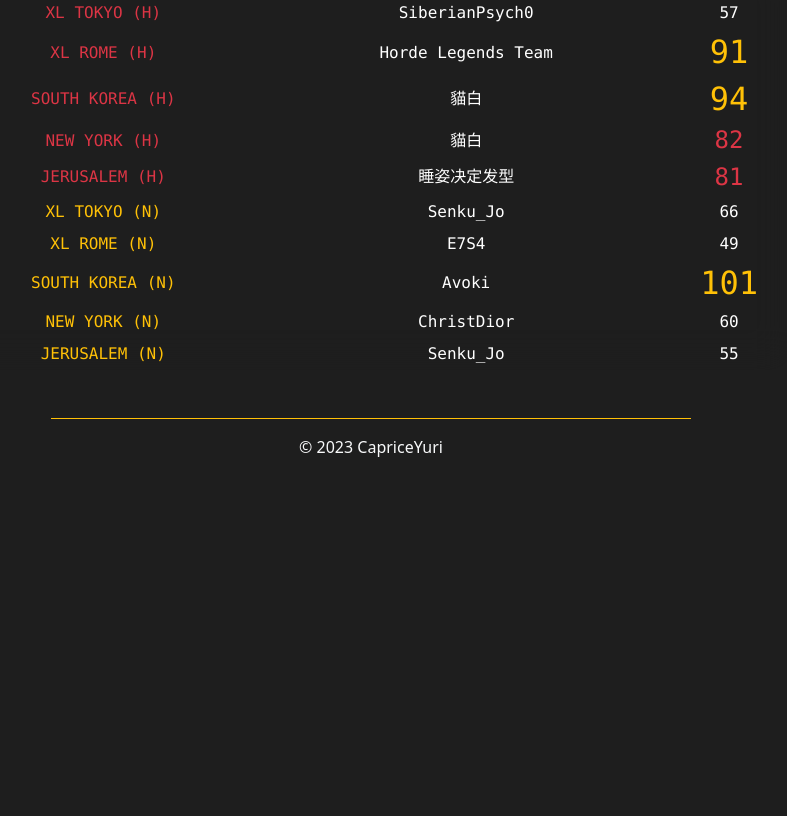
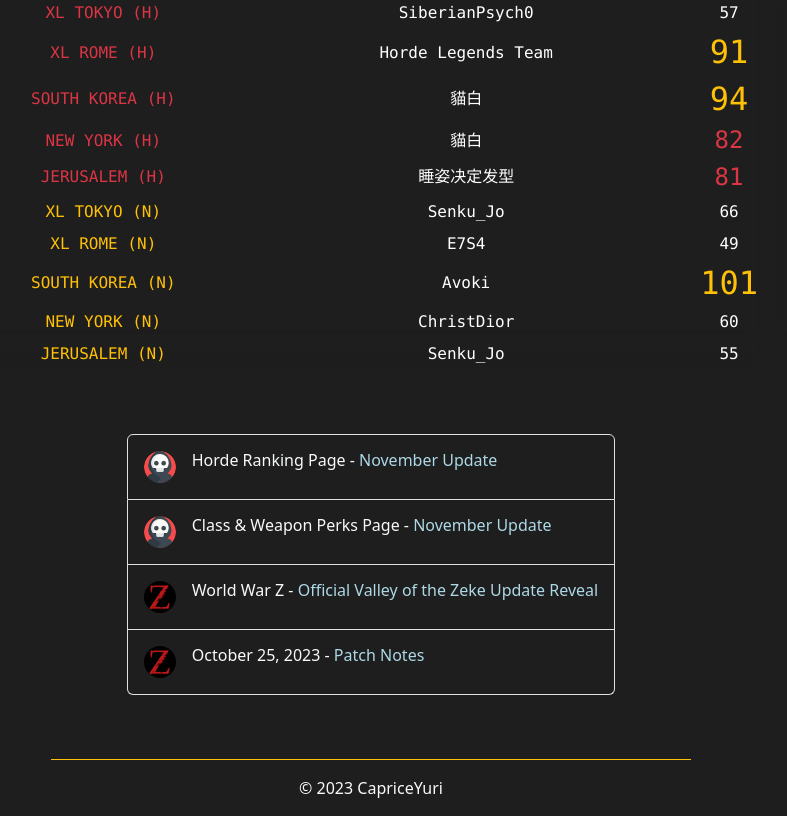
Before and after one commit to CapriceYuri/wwz-Horde-Ranking, a website with bundled scripts: page index.html in a window 1280 px wide. Shown: the part 245-1061 px from the top of the page, without its empty margins (269-1056 px from the left). Before the commit the page ends 800 px from the top, so only its background shows below. Built offline with nearby package versions, Linux system fonts and the light colour scheme.

Commit message:
Added info box

```diff
--- a/index.html
+++ b/index.html
@@ -110,6 +110,47 @@
                     </tr>
                 </tbody>
             </table>
+
+            <div>
+                <div class="d-flex flex-column flex-md-row p-2 py-md-3 my-5 align-items-center justify-content-center">
+                    <div class="list-group">
+                        <div class="list-group-item d-flex gap-3 py-3 transparent text-light" aria-current="true">
+                            <img src="images/reaper.png" alt="twbs" width="32" height="32" class="rounded-circle flex-shrink-0">
+                            <div class="d-flex gap-2 w-100 justify-content-between">
+                                <div>
+                                    <h6 class="mb-0">Horde Ranking Page - <a href="http://127.0.0.1:5501/index.html" target="_blank">November Update</a></h6>
+                                </div>
+                            </div>
+                        </div>
+                        <div class="list-group-item d-flex gap-3 py-3 transparent text-light" aria-current="true">
+                            <img src="images/reaper.png" alt="twbs" width="32" height="32" class="rounded-circle flex-shrink-0">
+                            <div class="d-flex gap-2 w-100 justify-content-between">
+                                <div>
+                                    <h6 class="mb-0">Class & Weapon Perks Page - <a href="https://capriceyuri.github.io/WWZaftermath/" target="_blank">November Update</a></h6>
+                                </div>
+                            </div>
+                        </div>
+                        <div class="list-group-item d-flex gap-3 py-3 transparent text-light" aria-current="true">
+                            <img src="images/wwzIcon.png" class="rounded-circle flex-shrink-0">
+                            <div class="d-flex gap-2 w-100 justify-content-between">
+                                <div>
+                                    <h6 class="mb-0">World War Z - <a href="https://www.youtube.com/watch?v=MRvi8N2UsNE" target="_blank">Official Valley of the Zeke Update Reveal</a></h6>
+                                </div>
+                            </div>
+                        </div>
+                        <div class="list-group-item d-flex gap-3 py-3 transparent text-light" aria-current="true">
+                            <img src="images/wwzIcon.png" class="rounded-circle flex-shrink-0">
+                            <div class="d-flex gap-2 w-100 justify-content-between">
+                                <div>
+                                    <h6 class="mb-0">October 25, 2023 - <a href="https://support.saber.games/hc/en-us/articles/19581084765457-October-25-2023-Patch-Notes" target="_blank">Patch Notes</a></h6>
+                                </div>
+                            </div>
+                        </div>
+                    </div>
+
+                </div>
+            </div>
+
         </div>
     </div>
 
--- a/src/style.scss
+++ b/src/style.scss
@@ -134,3 +134,17 @@
     min-width: 100%;
     min-height: 500px;
 }
+
+.transparent {
+    background-color: rgba(0, 0, 0, 0);
+}
+
+.list-group-item-action:hover {
+    background-color: grey;
+}
+
+.list-group {
+    a {
+        color: lightblue;
+    }
+}
```
Also changed, not shown: images/reaper.png (added), images/wwzIcon.png (added), images/wwzdev.png (added), src/style.css.
